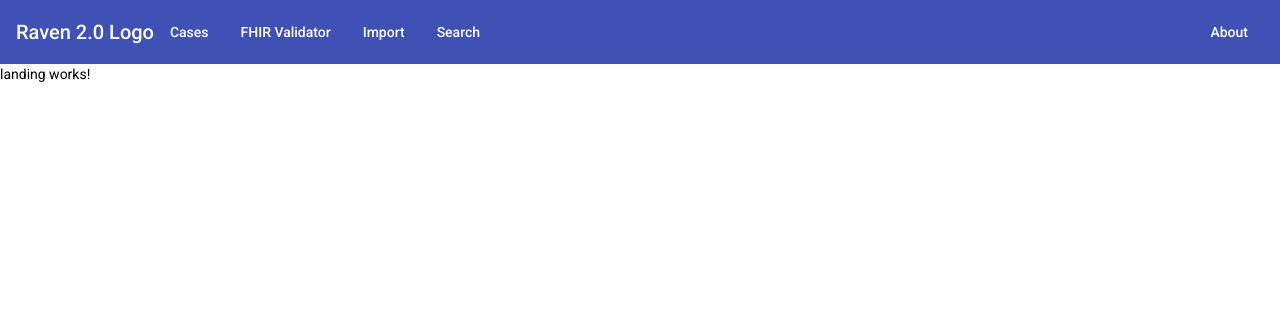
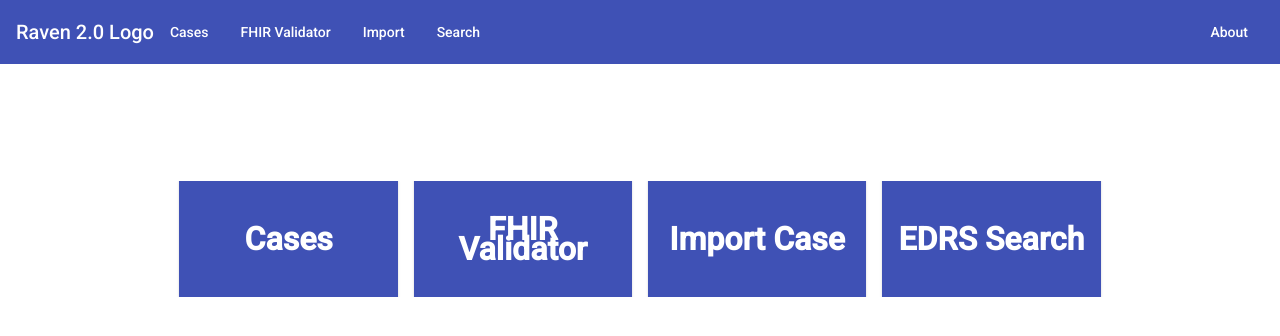
Before and after one commit to MortalityReporting/raven-dashboard, an Angular app: page / in a window 1280 px wide. Shown: the top 336 px of the page. Built offline with nearby package versions, Linux system fonts and the light colour scheme.

Commit message:
Landing page demo

```diff
--- a/src/app/app.module.ts
+++ b/src/app/app.module.ts
@@ -23,6 +23,7 @@ import {MatCardModule} from "@angular/material/card";
 import {MatSnackBarModule} from "@angular/material/snack-bar";
 import {FhirValidatorModule} from "./fhir-validator/fhir-validator.module";
 import {FhirAuthInterceptor} from "./interceptors/fhir-auth.interceptor";
+import {MatGridListModule} from '@angular/material/grid-list';
 import { CaseSummaryComponent } from './components/pages/case-summary/case-summary.component';
 import { LandingComponent } from './components/landing/landing.component';
 
@@ -54,7 +55,8 @@ import { LandingComponent } from './components/landing/landing.component';
       FormsModule,
       MatCardModule,
       MatSnackBarModule,
-        FhirValidatorModule
+      FhirValidatorModule,
+      MatGridListModule
     ],
   providers: [
     { provide: HTTP_INTERCEPTORS, useClass: FhirAuthInterceptor, multi: true },
--- a/src/app/components/landing/landing.component.css
+++ b/src/app/components/landing/landing.component.css
@@ -0,0 +1,30 @@
+/* Landing Page */
+.option-card {
+  background-color: #3f51b5;
+  font-weight: bold;
+  font-size: xx-large;
+  color: white;
+  width: 80%;
+  height: 80%;
+  align-content: center;
+  justify-content: center;
+  cursor: pointer;
+}
+
+.option-card-container {
+  margin: 10%;
+}
+
+.option-card-label {
+  height: 100%;
+  vertical-align: center;
+  text-align: center;
+  justify-content: center;
+  flex-direction: column;
+  display: flex;
+}
+
+.option-card-label a {
+  text-decoration: none;
+  color: white;
+}
--- a/src/app/components/landing/landing.component.html
+++ b/src/app/components/landing/landing.component.html
@@ -1 +1,28 @@
-<p>landing works!</p>
+<div class="container">
+  <div class="option-card-container">
+    <mat-grid-list cols="4" rowHeight="2:1">
+      <mat-grid-tile>
+        <mat-card class="option-card" routerLink="/cases">
+          <div class="option-card-label">
+            Cases
+          </div>
+        </mat-card>
+      </mat-grid-tile>
+      <mat-grid-tile>
+        <mat-card class="option-card" routerLink="/fhir-validator">
+          <div class="option-card-label">FHIR Validator</div>
+        </mat-card>
+      </mat-grid-tile>
+      <mat-grid-tile>
+        <mat-card class="option-card" routerLink="/">
+          <div class="option-card-label">Import Case</div>
+        </mat-card>
+      </mat-grid-tile>
+      <mat-grid-tile>
+        <mat-card class="option-card" routerLink="/">
+          <div class="option-card-label">EDRS Search</div>
+        </mat-card>
+      </mat-grid-tile>
+    </mat-grid-list>
+  </div>
+</div>
```
Also changed, not shown: src/styles.css (line endings or trailing spaces). Lines whose indentation alone changed are shown as unchanged.
